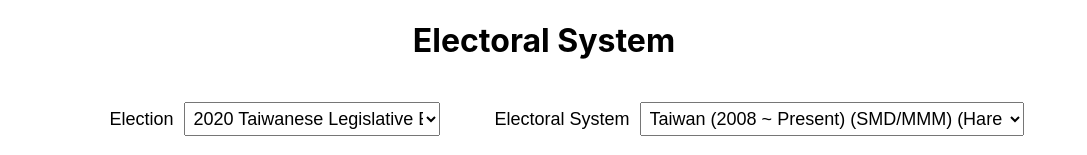
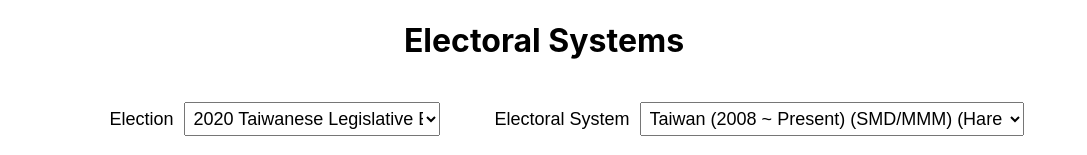
Before and after one commit to Ramirisu/Electoral-system, a React (Create React App) app: page / in a window 1280 px wide. Shown: the top 155 px of the page, without its empty margins (96-1183 px from the left). Built offline with nearby package versions, Linux system fonts and the light colour scheme.

Commit message:
Fix test

```diff
--- a/src/App.js
+++ b/src/App.js
@@ -5,7 +5,7 @@ function App() {
   return (
     <div className="App">
       <header>
-        <h1>Electoral System</h1>
+        <h1>Electoral Systems</h1>
       </header>
       <ElectoralSystem />
     </div>
```
Also changed, not shown: 1 other file (tests, documents, lock files or other folders).
